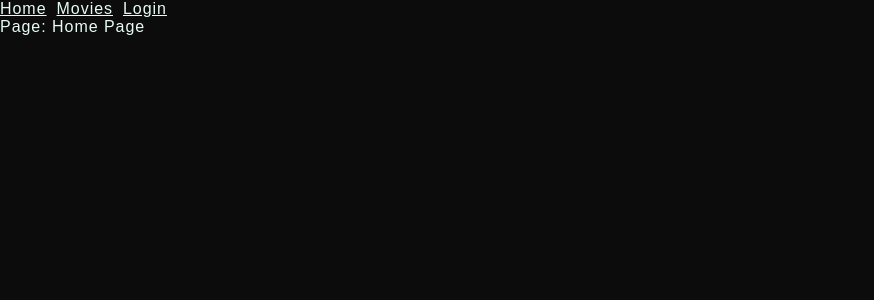
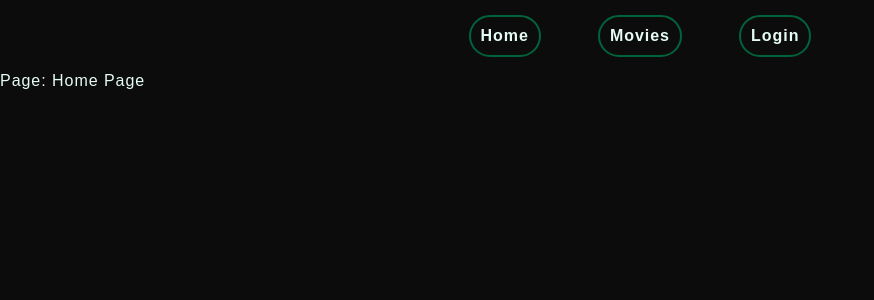
Before and after one commit to gabrielTettamanti/my-movie-site, a Nuxt app: page / in a window 1280 px wide. Shown: the top 300 px of the page, without its empty margins (0-874 px from the left). Built offline with nearby package versions, Linux system fonts and the light colour scheme.

Commit message:
Styled navbar

```diff
--- a/layouts/default.vue
+++ b/layouts/default.vue
@@ -3,12 +3,47 @@ const user = useUser();
 </script>
 <template>
   <div>
-    <nav style="display: flex; gap: 10px">
-      <NuxtLink to="/">Home</NuxtLink>
-      <NuxtLink to="/movies">Movies</NuxtLink>
-      <NuxtLink v-if="!user.isLoggedIn" to="/login">Login</NuxtLink>
-      <a href="#" v-else @click.prevent="user.isLoggedIn = false">Logout</a>
+    <nav class="nav-bar">
+      <NuxtLink class="nav-bar-button" to="/">Home</NuxtLink>
+      <NuxtLink class="nav-bar-button" to="/movies">Movies</NuxtLink>
+      <NuxtLink class="nav-bar-button" v-if="!user.isLoggedIn" to="/login">Login</NuxtLink>
+      <a class="nav-bar-button" href="#" v-else @click.prevent="user.isLoggedIn = false">Logout</a>
     </nav>
     <slot></slot>
   </div>
 </template>
+<style lang="scss" scoped>
+  $background: #0c0c0d;
+  $primary-50: #F2FDF9;
+  $primary-100: #E6FCF3;
+  $primary-200: #BFF6E0;
+  $primary-300: #99F1CD;
+  $primary-400: #4DE7A8;
+  $primary-500: #00DC82;
+  $primary-600: #00C675;
+  $primary-700: #00844E;
+  $primary-800: #00633B;
+  $primary-900: #004227;
+
+  .nav-bar{
+    display: flex;
+    flex-direction: row;
+    justify-content: space-around;
+    align-items: center;
+    margin: 15px auto;
+    max-width: 400px;
+    .nav-bar-button {
+      font-weight: 700;
+      text-decoration: none;
+      border: solid 2px $primary-800;
+      padding: 10px;
+      border-radius: 50px;
+      text-align: center;
+      transition: .5s;
+      &:hover {
+        border: solid 2px $primary-600;
+        background-color: $primary-600;
+      }
+    }
+  }
+</style>
```
